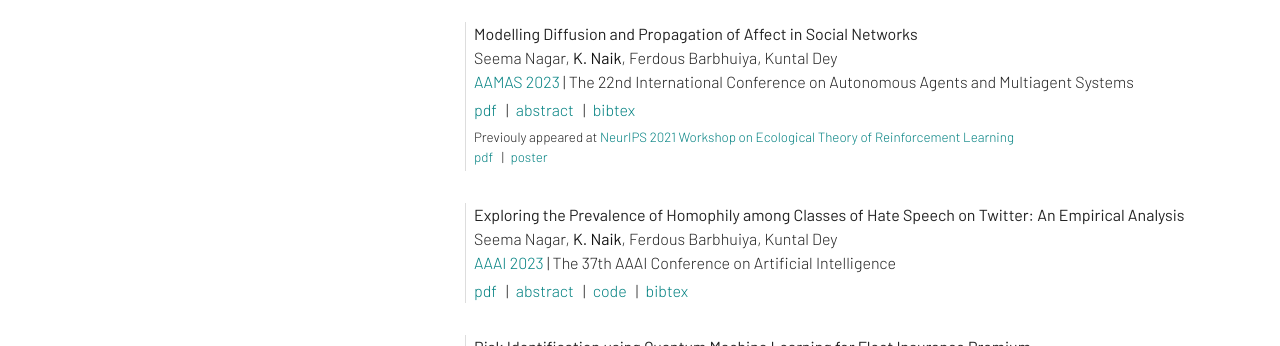
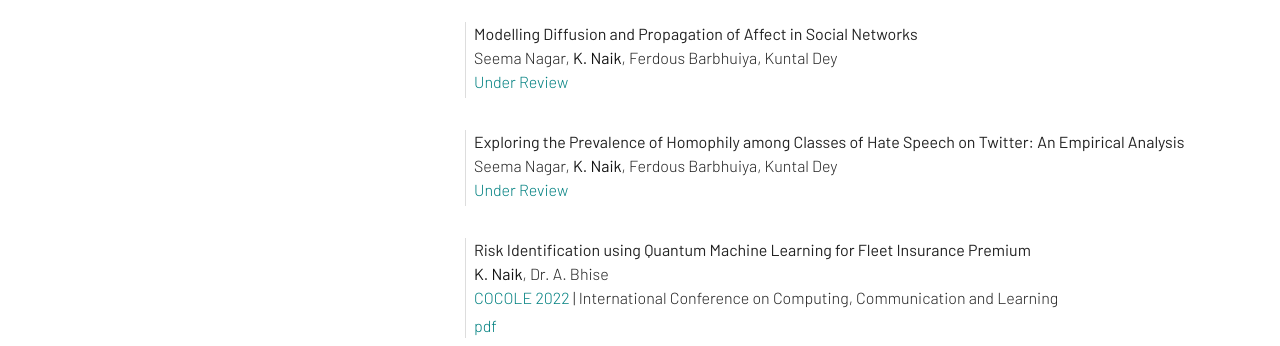
Before and after one commit to naikaly/naikaly.github.io, a plain HTML site: page index.html in a window 1280 px wide. Shown: the part 454-800 px from the top of the page. Drawn offline with nearby package versions, Linux system fonts and the light colour scheme.

Commit message:
Update index.html

```diff
--- a/index.html
+++ b/index.html
@@ -62,25 +62,7 @@
                     <p class="paper my-2 pl-2">
                         <span class="papertitle">Modelling Diffusion and Propagation of Affect in Social Networks </span><br>
                             Seema Nagar, <span class="thisauthor">K. Naik</span>, Ferdous Barbhuiya, Kuntal Dey<br>
-                        <span class="conf"><a class="confshort" href="https://aamas2023.soton.ac.uk/">AAMAS 2023</a> |
-                            The 22nd International Conference on Autonomous Agents and Multiagent Systems </span><br>
-                        <a class="tag" href="https://arxiv.org/pdf/2206.05750.pdf" target="_blank">pdf</a><span
-                            class="tagsep"> |</span>
-                        <a class="tag" href="https://arxiv.org/abs/2206.05750" target="_blank">abstract</a><span
-                            class="tagsep"> |</span>
-                        <a class="tag" href="cites/aamas2023.bib" target="_blank">bibtex</a><br>
-
-
-                    <span class="conf" style="line-height: 150%; font-size: 10pt; margin-top:4pt">Previouly appeared
-                        at <a class="confshort" href="https://sites.google.com/corp/view/ecorl2021/">
-                            NeurIPS 2021 Workshop on Ecological Theory of Reinforcement Learning </a>
-                        <br>
-                        <a class="tag"
-                            href="https://drive.google.com/file/d/1k3NEu8ypcf0S5BNVv2mH38AIwTtmQEH0/view?usp=sharing"
-                            target="_blank">pdf</a><span class="tagsep"> |</span>
-                        <a class="tag"
-                            href="https://neurips.cc/media/PosterPDFs/NeurIPS%202021/6ea9ab1baa0efb9e19094440c317e21b_n1oVEfn.png"
-                            target="_blank">poster</a><span class="tagsep">
+                        <span class="conf"><a class="confshort">Under Review</a><br>
                     </span>
                 </p>
                 </div>
@@ -91,16 +73,7 @@
                             Analysis
                         </span><br>
                         Seema Nagar, <span class="thisauthor">K. Naik</span>, Ferdous Barbhuiya, Kuntal Dey<br>
-                        <span class="conf"><a class="confshort" href="https://aaai-23.aaai.org/">AAAI
-                                2023</a> |
-                            The 37th AAAI Conference on Artificial Intelligence </span><br>
-                        <a class="tag" href="https://ojs.aaai.org/index.php/AAAI/article/view/25736/25508" target="_blank">pdf</a><span
-                            class="tagsep"> |</span>
-                        <a class="tag" href="https://ojs.aaai.org/index.php/AAAI/article/view/25736" target="_blank">abstract</a><span
-                            class="tagsep"> |</span>
-                        <a class="tag" href="https://github.com/google-research/google-research/tree/master/interactive_cbms"
-                            target="_blank">code</a><span class="tagsep"> |</span>
-                        <a class="tag" href="cites/aaai2023.bib" target="_blank">bibtex</a><br>
+                        <span class="conf"><a class="confshort">Under Review</a><br>
                         </span>
                     </p>
                 </div>
```
